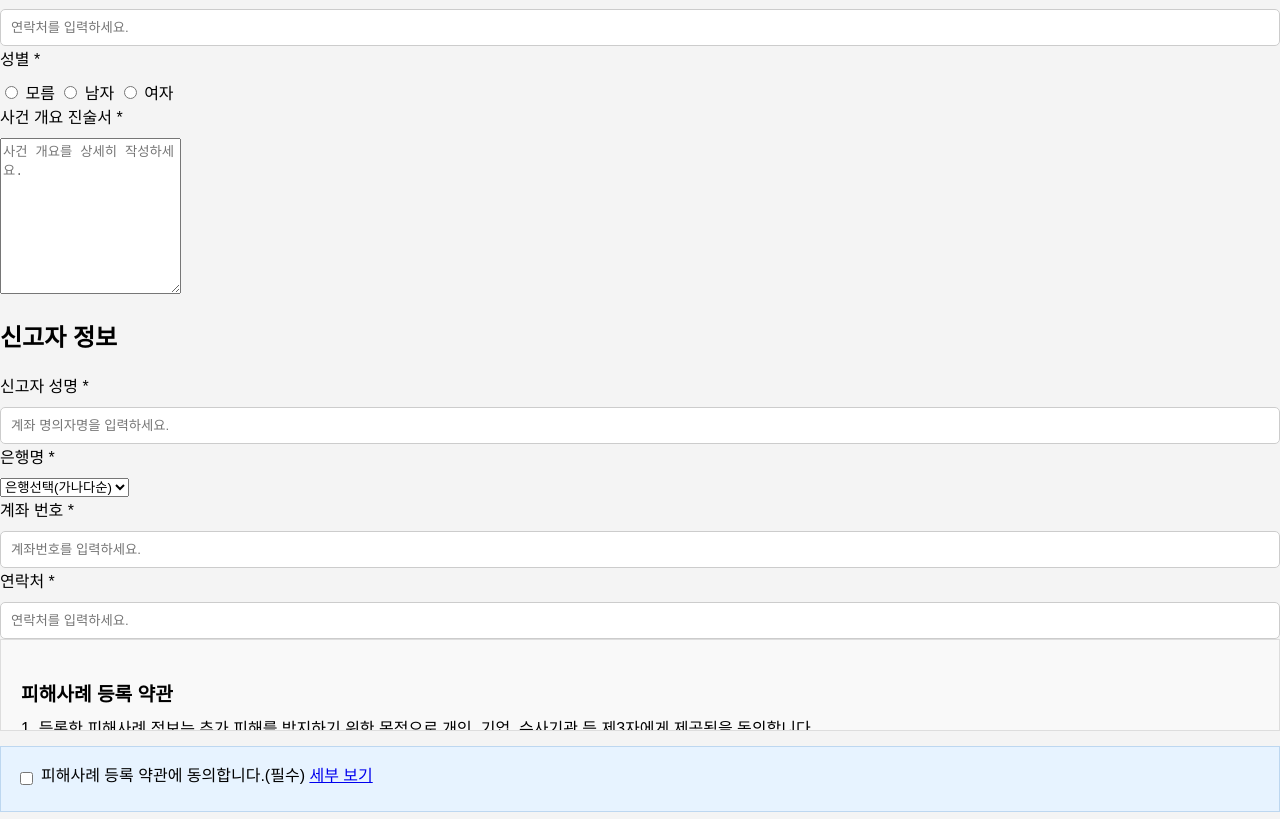
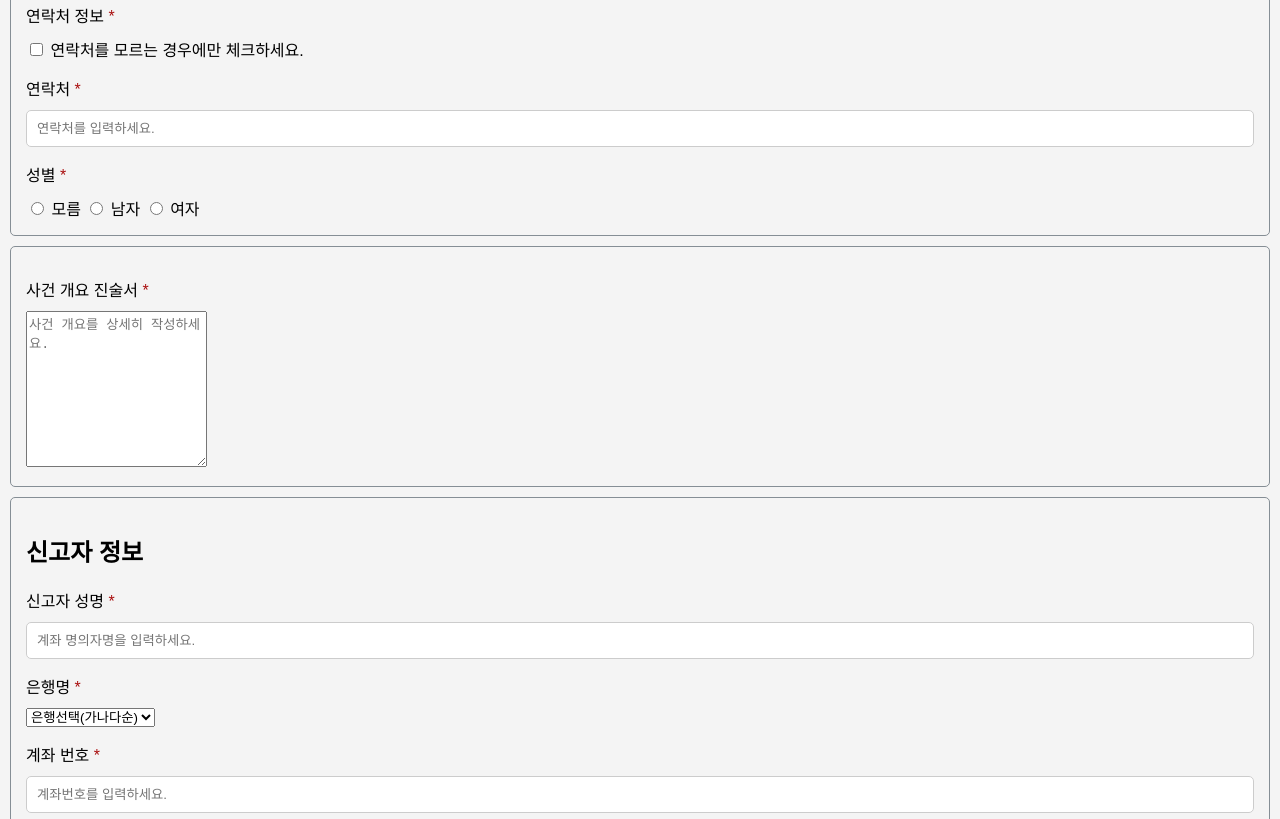
Before and after one commit to DaeSang50/front, a plain HTML site: page enroll.html in a window 1280 px wide. Shown: the part 466-1285 px from the top of the page. Drawn offline with Linux system fonts and the light colour scheme.

Commit message:
enroll.html, enroll.css/modified details_이효진

```diff
--- a/enroll.css
+++ b/enroll.css
@@ -1,10 +1,10 @@
 .terms-container {
   border: 1px solid #ddd;
   padding: 20px;
-  margin-bottom: 15px;
   background-color: #f9f9f9;
-  height: 50px;
+  height: 100px;
   overflow-y: scroll;
+  margin-top: 15px;
 }
 
 .terms-container h3 {
@@ -21,11 +21,27 @@
   background-color: #e7f3ff;
   border: 1px solid #bdd7f0;
   padding: 15px;
-  margin-top: 15px;
+  margin-top: 5px;
   display: flex;
   align-items: center;
+  height: 10px;
 }
 
 .agreement label {
   margin-left: 5px;
 }
+
+.required {
+  color: #a90d0d;
+}
+
+.form-container {
+  border: 1px solid #858e95;
+  padding: 15px;
+  margin: 10px;
+  border-radius: 5px;
+}
+
+label {
+  margin-top: 15px;
+}
--- a/enroll.html
+++ b/enroll.html
@@ -78,7 +78,7 @@
       </div>
 
       <!-- 사건 개요 -->
-      <div class="form-group">
+      <div class="form-container">
         <label for="description">사건 개요 진술서
           <span class="required">*</span>
         </label>
```
